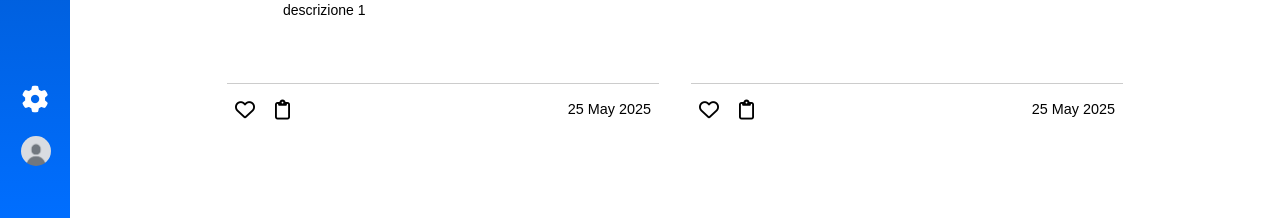
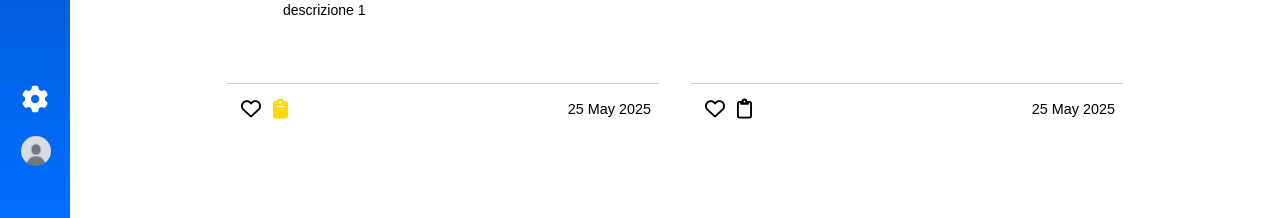
Before and after one commit to GabriRota/DeckShow, a Django app: page / in a window 1280 px wide. Shown: the part 582-800 px from the top of the page. Run offline with Django 5.2, Linux system fonts and the light colour scheme; a user stored in the database is signed in; data comes from the database, SQL or seed files in the repository; both versions use the stored data as it was after the commit; parts of the project's set-up code (start-up, migrations or seed data) failed here and were passed over.

Commit message:
Spostamento degli script in un file a parte

```diff
--- a/static/css/index.css
+++ b/static/css/index.css
@@ -324,6 +324,16 @@ h2 {
     color: white;
 }
 
+.like_button{
+    background-color: white;
+    border: none;
+}
+
+.wishlist_button{
+    background-color: white;
+    border: none;
+}
+
 .data {
     font-size: 0.9em;
     color: black;
--- /dev/null
+++ b/static/js/script.js
@@ -0,0 +1,106 @@
+document.addEventListener('DOMContentLoaded', function () {
+  // 🔒 Utility per ottenere il token CSRF
+  function getCookie(name) {
+    let cookieValue = null;
+    if (document.cookie && document.cookie !== '') {
+      const cookies = document.cookie.split(';');
+      for (let i = 0; i < cookies.length; i++) {
+        const cookie = cookies[i].trim();
+        if (cookie.substring(0, name.length + 1) === (name + '=')) {
+          cookieValue = decodeURIComponent(cookie.substring(name.length + 1));
+          break;
+        }
+      }
+    }
+    return cookieValue;
+  }
+
+  // ❤️ Like Button
+  document.querySelectorAll('.like_button').forEach(button => {
+    button.addEventListener('click', function () {
+      const postId = this.dataset.postId;
+      const icon = this.querySelector('i');
+
+      fetch(`/like/${postId}/`, {
+        method: 'POST',
+        headers: {
+          'X-CSRFToken': getCookie('csrftoken'),
+          'Content-Type': 'application/json'
+        },
+        body: JSON.stringify({})
+      }).then(response => {
+        if (response.ok) {
+          icon.classList.toggle('fa-solid');
+          icon.classList.toggle('fa-regular');
+          icon.style.color = icon.classList.contains('fa-solid') ? '#cd1818' : 'black';
+        }
+      });
+    });
+  });
+
+  // ⭐ Wishlist Button
+  document.querySelectorAll('.wishlist_button').forEach(button => {
+    button.addEventListener('click', function () {
+      const postId = this.dataset.postId;
+      const icon = this.querySelector('i');
+
+      fetch(`/wishlist/${postId}/`, {
+        method: 'POST',
+        headers: {
+          'X-CSRFToken': getCookie('csrftoken'),
+          'Content-Type': 'application/json'
+        },
+        body: JSON.stringify({})
+      }).then(response => {
+        if (response.ok) {
+          icon.classList.toggle('fa-solid');
+          icon.classList.toggle('fa-regular');
+          icon.style.color = icon.classList.contains('fa-solid') ? 'rgb(255, 217, 0)' : 'black';
+        }
+      });
+    });
+  });
+
+  // 🎚️ Toggle filtri (Index)
+  const btnFiltri = document.querySelector('.estendi-filtri');
+  const layoutFiltri = document.querySelector('.layout-filtri');
+  if (btnFiltri && layoutFiltri) {
+    btnFiltri.addEventListener('click', function () {
+      layoutFiltri.classList.toggle('show');
+    });
+  }
+
+  // 👥 Toggle follower/seguiti (Profile)
+  const opt1 = document.getElementById('opt1');
+  const opt2 = document.getElementById('opt2');
+  const followerList = document.getElementById('follower-list');
+  const seguitiList = document.getElementById('seguiti-list');
+  if (opt1 && opt2 && followerList && seguitiList) {
+    opt1.addEventListener('change', function () {
+      if (opt1.checked) {
+        followerList.style.display = 'block';
+        seguitiList.style.display = 'none';
+      }
+    });
+    opt2.addEventListener('change', function () {
+      if (opt2.checked) {
+        followerList.style.display = 'none';
+        seguitiList.style.display = 'block';
+      }
+    });
+  }
+
+  const inputRicerca = document.querySelector('.barra-ricerca input[type="text"]');
+  if (inputRicerca) {
+    inputRicerca.focus();
+  }
+});
+
+// 🔄 Funzione globale per resettare i filtri
+function resetFiltri() {
+  document.getElementById('titolo').value = '';
+  document.getElementById('proprietario').value = '';
+  document.getElementById('condizioni').value = '';
+  document.getElementById('ordinamento').value = 'data_desc';
+  document.getElementById('filterForm').submit();
+}
--- a/templates/index.html
+++ b/templates/index.html
@@ -100,8 +100,20 @@
       </div>
       <div class="bottom-post">
         <div class="simboli">
-          <i class="fa-regular fa-heart fa-lg" style="color: rgb(0, 0, 0);"></i>
-          <i class="fa-regular fa-clipboard fa-lg" style="color: rgb(0, 0, 0);"></i>
+          <button type="button" class="like_button" data-post-id="{{ post.id }}">
+            {% if request.user in post.liked_by.all %}
+            <i class="fa-solid fa-heart fa-xl" style="color: #cd1818;"></i>
+            {% else %}
+            <i class="fa-regular fa-heart fa-xl" style="color: rgb(0, 0, 0);"></i>
+            {% endif %}
+        </button>
+        <button type="button" class="wishlist_button" data-post-id="{{ post.id }}">
+            {% if request.user in post.wishlisted_by.all %}
+            <i class="fa-solid fa-clipboard fa-xl" style="color: rgb(255, 217, 0);"></i>
+            {% else %}
+            <i class="fa-regular fa-clipboard fa-xl" style="color: rgb(0, 0, 0);"></i>
+            {% endif %}
+        </button>
           {% if post.link %}
           <a href="{{ post.link }}" target="_blank" rel="noopener noreferrer">
             <i class="fa-solid fa-store" style="color:rgb(255, 255, 255);"></i>
@@ -115,24 +127,6 @@
   {% endfor %}
 </div>
 
-<script>
-  document.addEventListener('DOMContentLoaded', function () {
-    const btn = document.querySelector('.estendi-filtri');
-    const filtri = document.querySelector('.layout-filtri');
-
-    btn.addEventListener('click', function () {
-      filtri.classList.toggle('show');
-    });
-  });
-
-  function resetFiltri() {
-    document.getElementById('titolo').value = '';
-    document.getElementById('proprietario').value = '';
-    document.getElementById('condizioni').value = '';
-    document.getElementById('ordinamento').value = 'data_desc';
-
-    document.getElementById('filterForm').submit();
-  }
-</script>
+<script src="{% static 'js/script.js' %}"></script>
 
 {% endblock %}
```
Also changed, not shown: templates/profile.html (+1 -106 lines), core/migrations/0001_initial.py, core/migrations/0002_rename_liked_post_liked_by_and_more.py (deleted), db.sqlite3, 4 other files.
